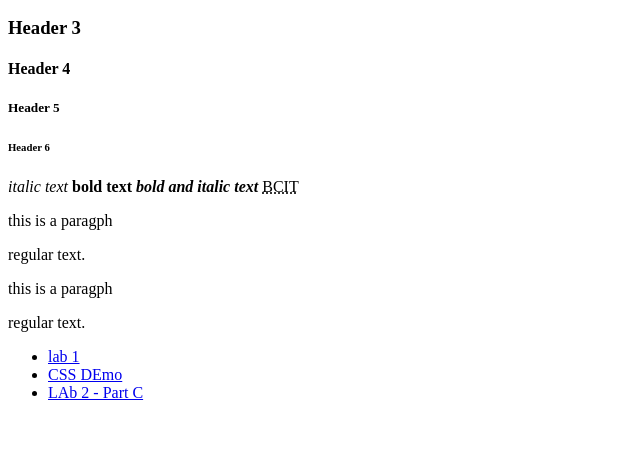
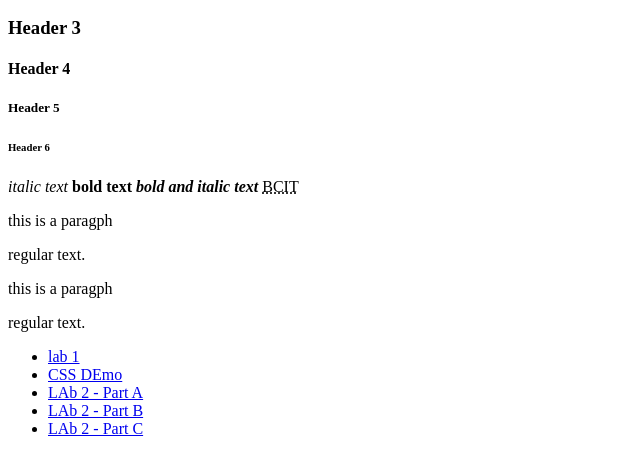
Before and after one commit to nabil828/comp1537-w22-repo, a plain HTML site: page index.html in a window 1280 px wide. Shown: the part 110-582 px from the top of the page, without its empty margins (0-640 px from the left). Drawn offline with Linux system fonts and the light colour scheme.

Commit message:
Update index.html

```diff
--- a/index.html
+++ b/index.html
@@ -43,7 +43,14 @@
             </li>
             <li>
                 <a href="css_demo/"> CSS DEmo</a>
-            </li><li>
+            </li>
+            <li>
+                <a href="lab2/PartA/lab.html"> LAb 2 - Part A </a>
+            </li>
+            <li>
+                <a href="lab2/PartB/lab.html"> LAb 2 - Part B </a>
+            </li>
+            <li>
                 <a href="lab2/PartC/lab.html"> LAb 2 - Part C </a>
             </li>
 
```
